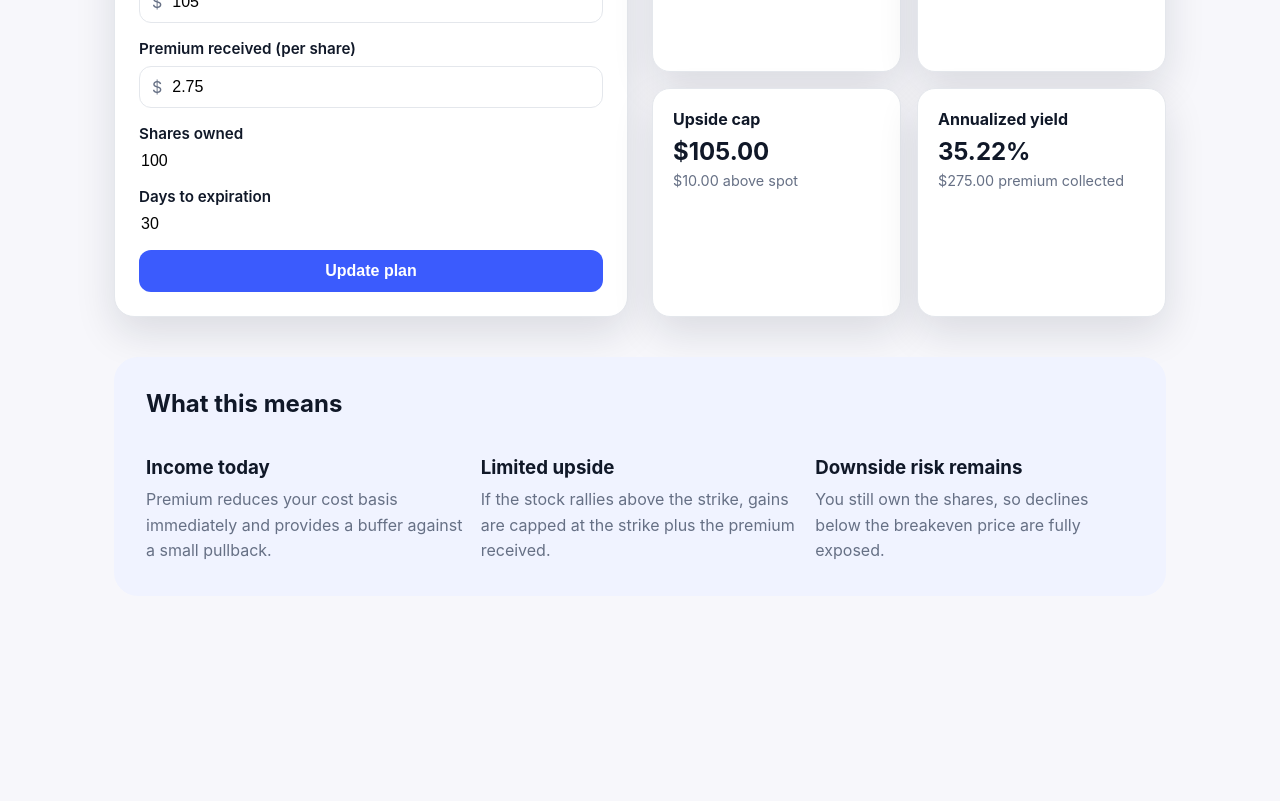
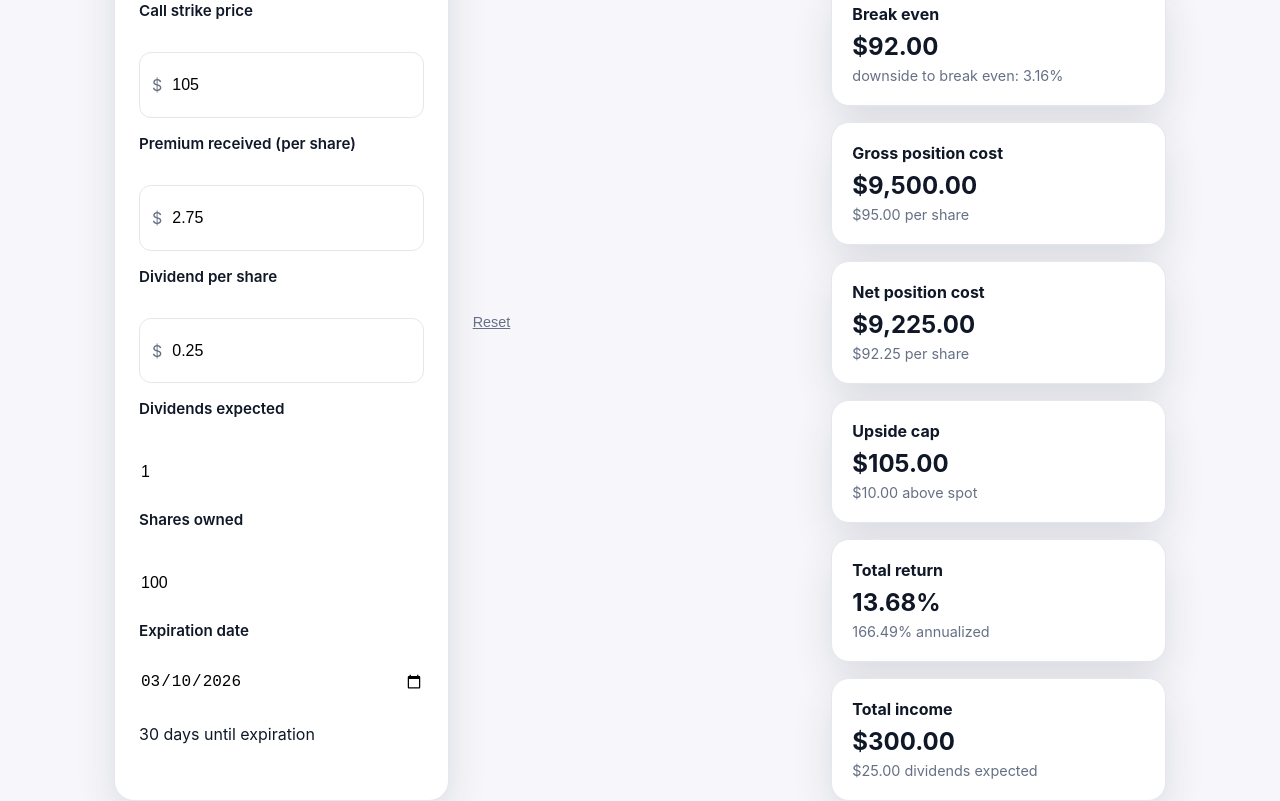
Before and after one commit to bryan171179/optionsplanner, a Next.js app: page /covered-call in a window 1280 px wide. Shown: the part 440-1241 px from the top of the page. Before the commit the page ends 1116 px from the top, so only its background shows below. Built offline with nearby package versions, Linux system fonts and the light colour scheme.

Commit message:
Fix numeric input clearing (avoid forced 0)

```diff
--- a/app/covered-call/page.tsx
+++ b/app/covered-call/page.tsx
@@ -1,7 +1,7 @@
 "use client";
 
 import confetti from "canvas-confetti";
-import { useMemo, useRef, useState } from "react";
+import { useEffect, useMemo, useRef, useState } from "react";
 
 const formatCurrency = (value: number) =>
   new Intl.NumberFormat("en-US", {
@@ -11,49 +11,143 @@ const formatCurrency = (value: number) =>
   }).format(value);
 
 const formatPercent = (value: number) => `${(value * 100).toFixed(2)}%`;
+const formatPercentValue = (value: number) => `${value.toFixed(2)}%`;
 
-const computeAnnualizedYield = ({
-  stockPrice,
-  premium,
+const STORAGE_KEY = "optionsplanner.coveredCall.inputs.v1";
+const STORAGE_DEBOUNCE_MS = 350;
+
+const computeAnnualizedReturn = ({
+  totalReturn,
   days,
 }: {
-  stockPrice: number;
-  premium: number;
+  totalReturn: number;
   days: number;
-}) => (days > 0 ? (premium / stockPrice) * (365 / days) : 0);
+}) => (days > 0 ? totalReturn * (365 / days) : 0);
+
+const formatDateInput = (date: Date) => date.toISOString().slice(0, 10);
+
+const getDefaultFormState = () => {
+  const defaultExpiration = new Date();
+  defaultExpiration.setDate(defaultExpiration.getDate() + 30);
+
+  return {
+    stockPrice: "95",
+    strikePrice: "105",
+    premium: "2.75",
+    dividendPerShare: "0.25",
+    dividendsExpected: "1",
+    shares: "100",
+    expirationDate: formatDateInput(defaultExpiration),
+  };
+};
+
+type FormState = ReturnType<typeof getDefaultFormState>;
+
+const calculateDaysUntilExpiration = (expirationDate: string) => {
+  const expiration = new Date(`${expirationDate}T00:00:00`);
+  const today = new Date();
+  today.setHours(0, 0, 0, 0);
+
+  if (Number.isNaN(expiration.getTime())) {
+    return 0;
+  }
+
+  const diffMs = expiration.getTime() - today.getTime();
+  return Math.max(0, Math.ceil(diffMs / (1000 * 60 * 60 * 24)));
+};
 
 export default function CoveredCallPage() {
-  const [formState, setFormState] = useState({
-    stockPrice: 95,
-    strikePrice: 105,
-    premium: 2.75,
-    shares: 100,
-    days: 30,
-  });
-  const lastSubmittedAnnualizedYield = useRef(
-    computeAnnualizedYield(formState),
+  const [formState, setFormState] = useState<FormState>(() =>
+    getDefaultFormState(),
   );
+  const lastSubmittedAnnualizedReturn = useRef(
+    computeAnnualizedReturn({
+      totalReturn: 0,
+      days: calculateDaysUntilExpiration(formState.expirationDate),
+    }),
+  );
+  const hasHydrated = useRef(false);
+  const hasConfettiMounted = useRef(false);
+  const skipNextSave = useRef(false);
+  const saveTimeout = useRef<ReturnType<typeof setTimeout> | null>(null);
 
   const calculations = useMemo(() => {
-    const { stockPrice, strikePrice, premium, shares, days } = formState;
-    const premiumTotal = premium * shares;
-    const maxProfitPerShare = strikePrice - stockPrice + premium;
-    const maxProfitTotal = maxProfitPerShare * shares;
-    const breakevenPrice = stockPrice - premium;
-    const upsideCapValue = strikePrice - stockPrice;
-    const annualizedYield = computeAnnualizedYield({
+    const {
       stockPrice,
+      strikePrice,
       premium,
-      days,
+      dividendPerShare,
+      dividendsExpected,
+      shares,
+      expirationDate,
+    } = formState;
+    const parsedStockPrice = Number.parseFloat(stockPrice);
+    const parsedStrikePrice = Number.parseFloat(strikePrice);
+    const parsedPremium = Number.parseFloat(premium);
+    const parsedDividendPerShare = Number.parseFloat(dividendPerShare);
+    const parsedDividendsExpected = Number.parseInt(dividendsExpected, 10);
+    const parsedShares = Number.parseInt(shares, 10);
+    const safeStockPrice = Number.isFinite(parsedStockPrice)
+      ? parsedStockPrice
+      : 0;
+    const safeStrikePrice = Number.isFinite(parsedStrikePrice)
+      ? parsedStrikePrice
+      : 0;
+    const safePremium = Number.isFinite(parsedPremium) ? parsedPremium : 0;
+    const safeDividendPerShare = Number.isFinite(parsedDividendPerShare)
+      ? parsedDividendPerShare
+      : 0;
+    const safeDividendsExpected = Number.isFinite(parsedDividendsExpected)
+      ? parsedDividendsExpected
+      : 0;
+    const safeShares = Number.isFinite(parsedShares) ? parsedShares : 0;
+    const daysUntilExpiration = calculateDaysUntilExpiration(expirationDate);
+    const dividendPerShareTotal = safeDividendPerShare * safeDividendsExpected;
+    const grossCost = safeStockPrice * safeShares;
+    const premiumTotal = safePremium * safeShares;
+    const dividendsTotal = dividendPerShareTotal * safeShares;
+    const netCost = grossCost - premiumTotal;
+    const netCostPerShare = safeStockPrice - safePremium;
+    const maxProfitPerShare =
+      safeStrikePrice - safeStockPrice + safePremium + dividendPerShareTotal;
+    const maxProfitTotal = maxProfitPerShare * safeShares;
+    const breakevenPrice =
+      safeStockPrice - safePremium - dividendPerShareTotal;
+    const upsideCapValue = safeStrikePrice - safeStockPrice;
+    const totalReturn =
+      safeStockPrice > 0 ? maxProfitPerShare / safeStockPrice : 0;
+    const downsideToBreakEvenPct =
+      safeStockPrice > 0 && Number.isFinite(breakevenPrice)
+        ? Math.max(
+            0,
+            ((safeStockPrice - breakevenPrice) / safeStockPrice) * 100,
+          )
+        : 0;
+    const annualizedReturn = computeAnnualizedReturn({
+      totalReturn,
+      days: daysUntilExpiration,
     });
 
     return {
+      safeStockPrice,
+      safeStrikePrice,
+      safePremium,
+      safeShares,
+      safeDividendsExpected,
+      daysUntilExpiration,
+      dividendPerShareTotal,
+      grossCost,
+      netCost,
+      netCostPerShare,
       premiumTotal,
+      dividendsTotal,
       maxProfitPerShare,
       maxProfitTotal,
       breakevenPrice,
+      downsideToBreakEvenPct,
       upsideCapValue,
-      annualizedYield,
+      totalReturn,
+      annualizedReturn,
     };
   }, [formState]);
 
@@ -61,17 +155,116 @@ export default function CoveredCallPage() {
     (event: React.ChangeEvent<HTMLInputElement>) => {
       setFormState((prev) => ({
         ...prev,
-        [field]: Number(event.target.value),
+        [field]: event.target.value,
       }));
     };
 
-  const handleSubmit = (event: React.FormEvent<HTMLFormElement>) => {
-    event.preventDefault();
-    const previousYield = lastSubmittedAnnualizedYield.current;
-    const currentYield = calculations.annualizedYield;
-    lastSubmittedAnnualizedYield.current = currentYield;
+  const handleDateChange = (event: React.ChangeEvent<HTMLInputElement>) => {
+    setFormState((prev) => ({
+      ...prev,
+      expirationDate: event.target.value,
+    }));
+  };
 
-    if (previousYield < 0.15 && currentYield >= 0.15) {
+  const handleReset = () => {
+    if (typeof window !== "undefined") {
+      localStorage.removeItem(STORAGE_KEY);
+    }
+    skipNextSave.current = true;
+    setFormState(getDefaultFormState());
+  };
+
+  useEffect(() => {
+    const defaults = getDefaultFormState();
+    if (typeof window === "undefined") {
+      return;
+    }
+
+    const stored = localStorage.getItem(STORAGE_KEY);
+    if (!stored) {
+      hasHydrated.current = true;
+      return;
+    }
+
+    try {
+      const parsed = JSON.parse(stored);
+      const nextState: FormState = { ...defaults };
+      const numberFields: Array<keyof Omit<FormState, "expirationDate">> = [
+        "stockPrice",
+        "strikePrice",
+        "premium",
+        "dividendPerShare",
+        "dividendsExpected",
+        "shares",
+      ];
+
+      numberFields.forEach((field) => {
+        const value = parsed?.[field];
+        if (typeof value === "string") {
+          nextState[field] = value;
+        } else if (typeof value === "number" && Number.isFinite(value)) {
+          nextState[field] = String(value);
+        }
+      });
+
+      if (
+        typeof parsed?.expirationDate === "string" &&
+        !Number.isNaN(
+          new Date(`${parsed.expirationDate}T00:00:00`).getTime(),
+        )
+      ) {
+        nextState.expirationDate = parsed.expirationDate;
+      }
+
+      setFormState(nextState);
+    } catch {
+      setFormState(defaults);
+    } finally {
+      hasHydrated.current = true;
+    }
+  }, []);
+
+  useEffect(() => {
+    if (!hasHydrated.current) {
+      return;
+    }
+
+    if (skipNextSave.current) {
+      skipNextSave.current = false;
+      return;
+    }
+
+    if (saveTimeout.current) {
+      clearTimeout(saveTimeout.current);
+    }
+
+    saveTimeout.current = setTimeout(() => {
+      localStorage.setItem(STORAGE_KEY, JSON.stringify(formState));
+    }, STORAGE_DEBOUNCE_MS);
+
+    return () => {
+      if (saveTimeout.current) {
+        clearTimeout(saveTimeout.current);
+      }
+    };
+  }, [formState]);
+
+  useEffect(() => {
+    const currentReturn = calculations.annualizedReturn;
+
+    if (!Number.isFinite(currentReturn)) {
+      return;
+    }
+
+    const previousReturn = lastSubmittedAnnualizedReturn.current;
+    lastSubmittedAnnualizedReturn.current = currentReturn;
+
+    if (!hasConfettiMounted.current) {
+      hasConfettiMounted.current = true;
+      return;
+    }
+
+    if (previousReturn < 0.15 && currentReturn >= 0.15) {
       if (typeof window === "undefined") {
         return;
       }
@@ -88,7 +281,7 @@ export default function CoveredCallPage() {
         });
       }
     }
-  };
+  }, [calculations.annualizedReturn]);
 
   return (
     <main className="page">
@@ -111,7 +304,7 @@ export default function CoveredCallPage() {
       </section>
 
       <section className="planner">
-        <form className="planner-form" onSubmit={handleSubmit}>
+        <form className="planner-form">
           <div className="field">
             <label htmlFor="stockPrice">Current stock price</label>
             <div className="input-wrap">
@@ -158,6 +351,34 @@ export default function CoveredCallPage() {
             </div>
           </div>
           <div className="field">
+            <label htmlFor="dividendPerShare">Dividend per share</label>
+            <div className="input-wrap">
+              <span>$</span>
+              <input
+                id="dividendPerShare"
+                name="dividendPerShare"
+                type="number"
+                step="0.01"
+                value={formState.dividendPerShare}
+                onChange={handleChange("dividendPerShare")}
+                required
+              />
+            </div>
+          </div>
+          <div className="field">
+            <label htmlFor="dividendsExpected">Dividends expected</label>
+            <input
+              id="dividendsExpected"
+              name="dividendsExpected"
+              type="number"
+              step="1"
+              min="0"
+              value={formState.dividendsExpected}
+              onChange={handleChange("dividendsExpected")}
+              required
+            />
+          </div>
+          <div className="field">
             <label htmlFor="shares">Shares owned</label>
             <input
               id="shares"
@@ -170,20 +391,23 @@ export default function CoveredCallPage() {
             />
           </div>
           <div className="field">
-            <label htmlFor="days">Days to expiration</label>
+            <label htmlFor="expirationDate">Expiration date</label>
             <input
-              id="days"
-              name="days"
-              type="number"
-              value={formState.days}
-              onChange={handleChange("days")}
+              id="expirationDate"
+              name="expirationDate"
+              type="date"
+              value={formState.expirationDate}
+              onChange={handleDateChange}
               required
             />
+            <p className="helper-text">
+              {calculations.daysUntilExpiration} days until expiration
+            </p>
           </div>
-          <button className="primary" type="submit">
-            Update plan
-          </button>
         </form>
+        <button className="text-button" type="button" onClick={handleReset}>
+          Reset
+        </button>
 
         <div className="results" aria-live="polite">
           <article className="result-card">
@@ -194,20 +418,48 @@ export default function CoveredCallPage() {
             </span>
           </article>
           <article className="result-card">
-            <h3>Breakeven</h3>
+            <h3>Break even</h3>
             <p>{formatCurrency(calculations.breakevenPrice)}</p>
-            <span>{formatCurrency(formState.premium)} buffer per share</span>
+            <span>
+              downside to break even:{" "}
+              {formatPercentValue(calculations.downsideToBreakEvenPct)}
+            </span>
+          </article>
+          <article className="result-card">
+            <h3>Gross position cost</h3>
+            <p>{formatCurrency(calculations.grossCost)}</p>
+            <span>
+              {formatCurrency(calculations.safeStockPrice)} per share
+            </span>
+          </article>
+          <article className="result-card">
+            <h3>Net position cost</h3>
+            <p>{formatCurrency(calculations.netCost)}</p>
+            <span>
+              {formatCurrency(calculations.netCostPerShare)} per share
+            </span>
           </article>
           <article className="result-card">
             <h3>Upside cap</h3>
-            <p>{formatCurrency(formState.strikePrice)}</p>
+            <p>{formatCurrency(calculations.safeStrikePrice)}</p>
             <span>{formatCurrency(calculations.upsideCapValue)} above spot</span>
           </article>
           <article className="result-card">
-            <h3>Annualized yield</h3>
-            <p>{formatPercent(calculations.annualizedYield)}</p>
+            <h3>Total return</h3>
+            <p>{formatPercent(calculations.totalReturn)}</p>
             <span>
-              {formatCurrency(calculations.premiumTotal)} premium collected
+              {formatPercent(calculations.annualizedReturn)} annualized
+            </span>
+          </article>
+          <article className="result-card">
+            <h3>Total income</h3>
+            <p>
+              {formatCurrency(
+                calculations.premiumTotal + calculations.dividendsTotal,
+              )}
+            </p>
+            <span>
+              {formatCurrency(calculations.dividendsTotal)} dividends expected
             </span>
           </article>
         </div>
--- a/app/globals.css
+++ b/app/globals.css
@@ -130,6 +130,17 @@ input {
   cursor: pointer;
 }
 
+.text-button {
+  background: none;
+  border: none;
+  color: var(--muted);
+  cursor: pointer;
+  font-size: 0.9rem;
+  padding: 0;
+  text-decoration: underline;
+  justify-self: start;
+}
+
 .results {
   display: grid;
   grid-template-columns: repeat(auto-fit, minmax(200px, 1fr));
```
